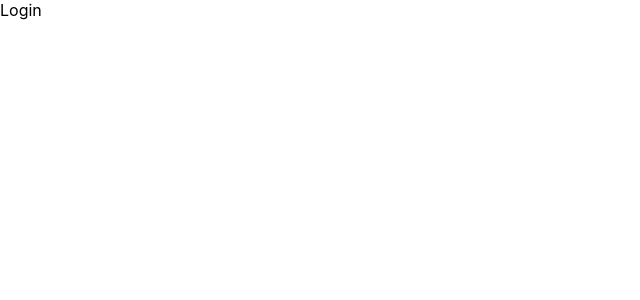
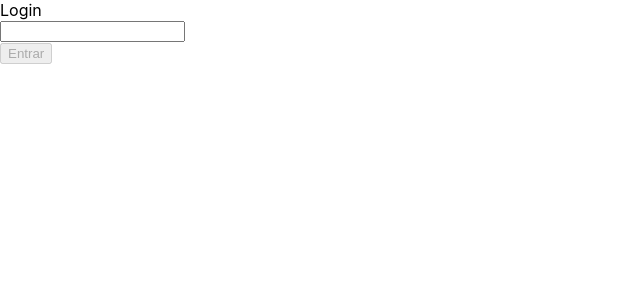
Before and after one commit to xmatheuspereira/TrybeTunes, a React (Create React App) app: page / in a window 1280 px wide. Shown: the top 300 px of the page, without its empty margins (0-640 px from the left). Built offline with nearby package versions, Linux system fonts and the light colour scheme.

Commit message:
Requisito 2 - implementa a funçao que habilita o botao de login

```diff
--- a/src/pages/Login.jsx
+++ b/src/pages/Login.jsx
@@ -1,9 +1,38 @@
 import React from 'react';
 
 class Login extends React.Component {
+  state = {
+    isDisabled: true,
+  }
+
+  minCharValidation = ({ target: { value } }) => {
+    const minChar = 3;
+    this.setState({
+      isDisabled: value.length < minChar,
+    });
+  };
+
   render() {
+    const { isDisabled } = this.state;
+
     return (
-      <div data-testid="page-login">Login</div>
+      <div data-testid="page-login">
+        Login
+        <br />
+        <input
+          type="text"
+          data-testid="login-name-input"
+          onChange={ this.minCharValidation }
+        />
+        <br />
+        <button
+          type="submit"
+          data-testid="login-submit-button"
+          disabled={ isDisabled }
+        >
+          Entrar
+        </button>
+      </div>
     );
   }
 }
```
